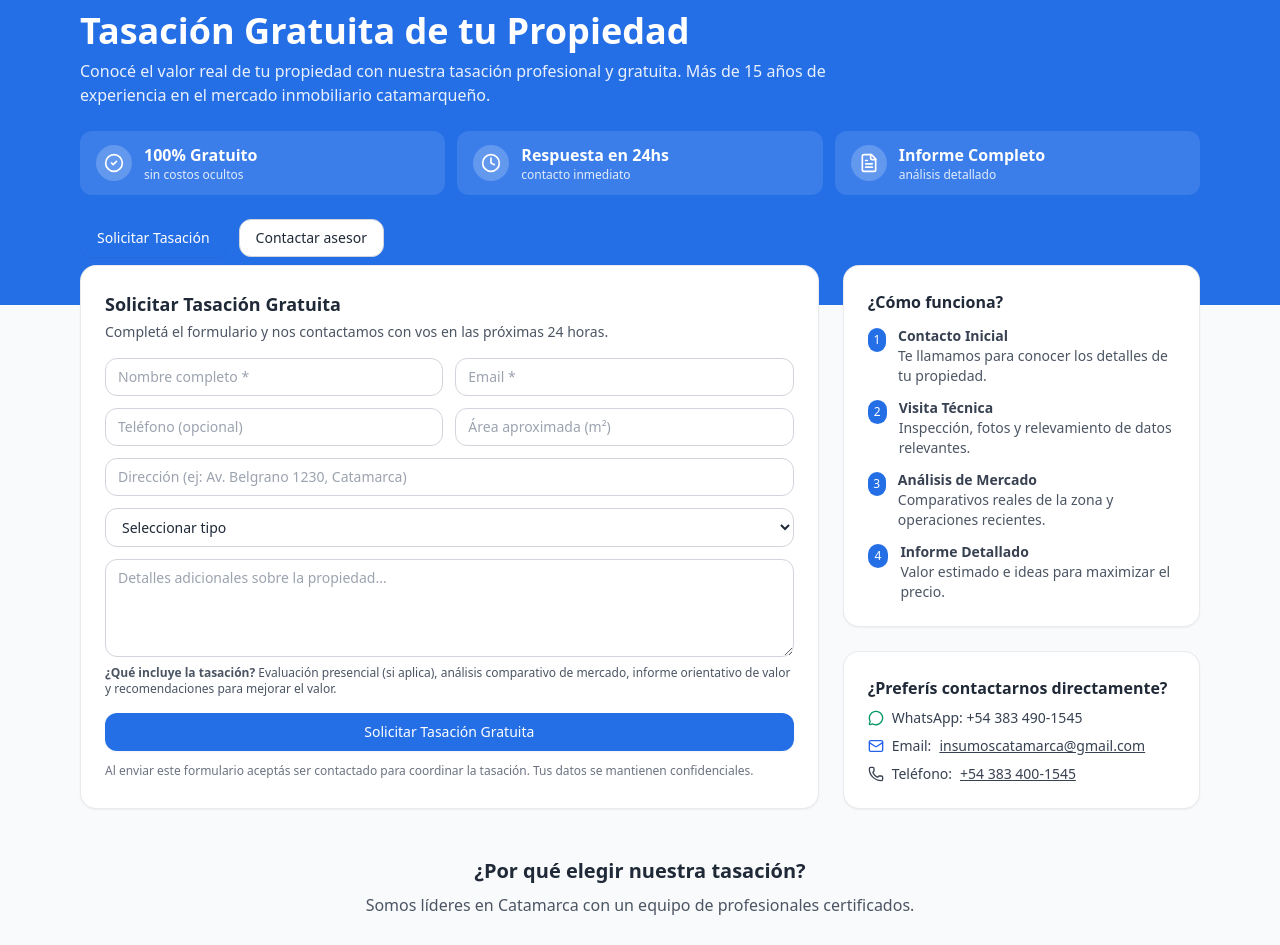
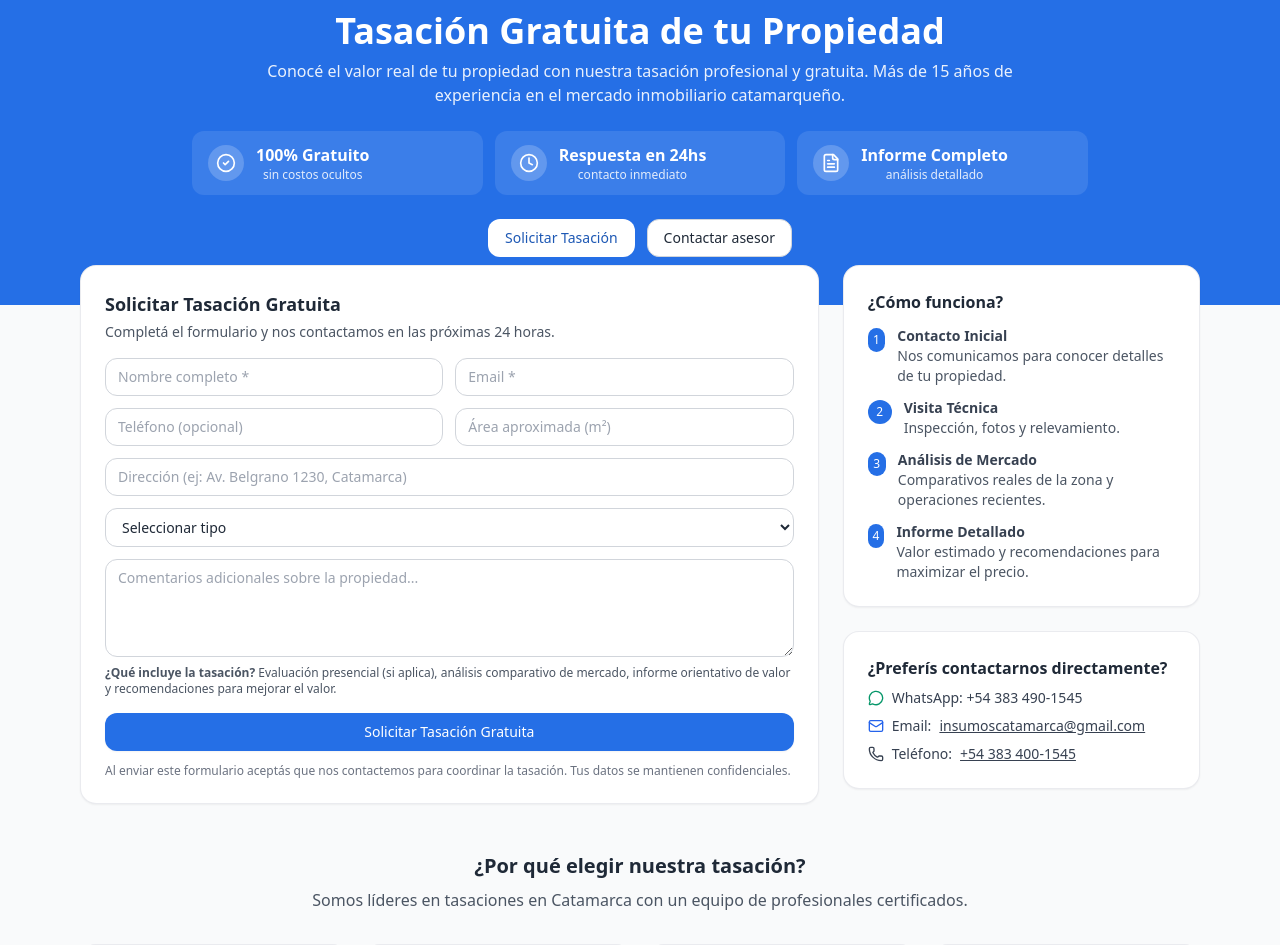
Before and after one commit to DataSenseCat/datainmobiliaria, a React (Vite) app: page /tasaciones in a window 1280 px wide. Shown: the part 187-1132 px from the top of the page. Built offline with nearby package versions, Linux system fonts and the light colour scheme.

Commit message:
Update Tasaciones.tsx

```diff
--- a/src/pages/Tasaciones.tsx
+++ b/src/pages/Tasaciones.tsx
@@ -7,49 +7,44 @@ import { useRef } from 'react'
 
 export default function Tasaciones() {
   const formRef = useRef<HTMLDivElement>(null)
-  const scrollToForm = () => formRef.current?.scrollIntoView({ behavior: 'smooth', block: 'start' })
+  const goForm = () => formRef.current?.scrollIntoView({ behavior: 'smooth', block: 'start' })
 
   return (
     <div className="w-full">
-      {/* HERO azul */}
+      {/* === HERO AZUL centrado con pill + badges (como inmobiliaria1) === */}
       <section className="bg-brand-600 text-white">
-        <div className="container py-12">
-          {/* Pill */}
+        <div className="container py-12 text-center">
           <div className="inline-flex items-center gap-2 text-xs md:text-sm bg-white/15 rounded-full px-3 py-1 mb-3">
             <span className="bg-white text-brand-600 px-2 py-0.5 rounded-full font-semibold">Servicio Gratuito</span>
             <span className="opacity-90">sin costos ocultos</span>
           </div>
 
           <h1 className="text-3xl md:text-4xl font-bold">Tasación Gratuita de tu Propiedad</h1>
-          <p className="opacity-90 mt-2 max-w-3xl">
-            Conocé el valor real de tu propiedad con nuestra tasación profesional y gratuita.
-            Más de 15 años de experiencia en el mercado inmobiliario catamarqueño.
+          <p className="opacity-90 mt-2 max-w-3xl mx-auto">
+            Conocé el valor real de tu propiedad con nuestra tasación profesional y gratuita. Más de 15 años de experiencia en el mercado inmobiliario catamarqueño.
           </p>
 
-          {/* Badges con icono */}
-          <div className="mt-6 grid md:grid-cols-3 gap-3">
+          {/* Badges de 3 columnas */}
+          <div className="mt-6 grid md:grid-cols-3 gap-3 max-w-4xl mx-auto">
             <HeroBadge icon={<CheckCircle2 className="w-5 h-5" />} title="100% Gratuito" desc="sin costos ocultos" />
             <HeroBadge icon={<Clock className="w-5 h-5" />} title="Respuesta en 24hs" desc="contacto inmediato" />
             <HeroBadge icon={<FileText className="w-5 h-5" />} title="Informe Completo" desc="análisis detallado" />
           </div>
 
-          {/* CTA del hero */}
-          <div className="mt-6 flex items-center gap-3">
-            <button onClick={scrollToForm} className="btn btn-primary">Solicitar Tasación</button>
-            <a href="/contacto" className="btn btn-outline">Contactar asesor</a>
+          <div className="mt-6 flex items-center justify-center gap-3">
+            <button onClick={goForm} className="btn bg-white text-brand-700 hover:bg-white/90">Solicitar Tasación</button>
+            <a href="/contacto" className="btn btn-outline border-white text-white hover:bg-white/10">Contactar asesor</a>
           </div>
         </div>
       </section>
 
-      {/* FORM + SIDEBAR */}
+      {/* === FORM + SIDEBAR sobrepuesto === */}
       <section ref={formRef} className="container -mt-10 relative z-10">
         <div className="grid md:grid-cols-3 gap-6">
-          {/* Formulario (col izquierda) */}
+          {/* Formulario */}
           <div className="md:col-span-2 card p-6">
             <h2 className="text-lg font-semibold mb-1">Solicitar Tasación Gratuita</h2>
-            <p className="text-sm text-gray-600 mb-4">
-              Completá el formulario y nos contactamos con vos en las próximas 24 horas.
-            </p>
+            <p className="text-sm text-gray-600 mb-4">Completá el formulario y nos contactamos en las próximas 24 horas.</p>
 
             <form className="grid grid-cols-2 gap-3">
               <input placeholder="Nombre completo *" required />
@@ -61,64 +56,55 @@ export default function Tasaciones() {
                 <option value="" disabled>Seleccionar tipo</option>
                 <option>Casa</option><option>Departamento</option><option>Lote</option><option>Local</option>
               </select>
-              <textarea className="col-span-2" rows={4} placeholder="Detalles adicionales sobre la propiedad..." />
+              <textarea className="col-span-2" rows={4} placeholder="Comentarios adicionales sobre la propiedad..." />
 
-              {/* Info compacta como en la referencia */}
               <div className="col-span-2 text-xs text-gray-600 -mt-1">
-                <strong>¿Qué incluye la tasación?</strong> Evaluación presencial (si aplica), análisis comparativo de mercado,
-                informe orientativo de valor y recomendaciones para mejorar el valor.
+                <strong>¿Qué incluye la tasación?</strong> Evaluación presencial (si aplica), análisis comparativo de mercado, informe orientativo de valor y recomendaciones para mejorar el valor.
               </div>
 
               <button type="submit" className="btn btn-primary col-span-2 mt-1">Solicitar Tasación Gratuita</button>
-              <p className="text-xs text-gray-500 col-span-2">
-                Al enviar este formulario aceptás ser contactado para coordinar la tasación. Tus datos se mantienen confidenciales.
-              </p>
+              <p className="text-xs text-gray-500 col-span-2">Al enviar este formulario aceptás que nos contactemos para coordinar la tasación. Tus datos se mantienen confidenciales.</p>
             </form>
           </div>
 
-          {/* Sidebar (col derecha) */}
+          {/* Sidebar */}
           <aside className="flex flex-col gap-6">
             <div className="card p-6">
               <h3 className="font-semibold mb-3">¿Cómo funciona?</h3>
               <ol className="space-y-3 text-sm text-gray-700">
-                <Step n={1} title="Contacto Inicial" desc="Te llamamos para conocer los detalles de tu propiedad." />
-                <Step n={2} title="Visita Técnica" desc="Inspección, fotos y relevamiento de datos relevantes." />
+                <Step n={1} title="Contacto Inicial" desc="Nos comunicamos para conocer detalles de tu propiedad." />
+                <Step n={2} title="Visita Técnica" desc="Inspección, fotos y relevamiento." />
                 <Step n={3} title="Análisis de Mercado" desc="Comparativos reales de la zona y operaciones recientes." />
-                <Step n={4} title="Informe Detallado" desc="Valor estimado e ideas para maximizar el precio." />
+                <Step n={4} title="Informe Detallado" desc="Valor estimado y recomendaciones para maximizar el precio." />
               </ol>
             </div>
 
             <div className="card p-6">
               <h3 className="font-semibold mb-2">¿Preferís contactarnos directamente?</h3>
               <div className="space-y-2 text-sm text-gray-700">
-                <p className="flex items-center gap-2">
-                  <MessageCircle className="w-4 h-4 text-emerald-600"/> WhatsApp: {SITE.whatsapp}
-                </p>
-                <p className="flex items-center gap-2">
-                  <Mail className="w-4 h-4 text-blue-600"/> Email: <a href={`mailto:${SITE.email}`} className="underline">{SITE.email}</a>
-                </p>
-                <p className="flex items-center gap-2">
-                  <Phone className="w-4 h-4 text-gray-700"/> Teléfono: <a href={`tel:${SITE.phone}`} className="underline">{SITE.phone}</a>
-                </p>
+                <p className="flex items-center gap-2"><MessageCircle className="w-4 h-4 text-emerald-600"/> WhatsApp: {SITE.whatsapp}</p>
+                <p className="flex items-center gap-2"><Mail className="w-4 h-4 text-blue-600"/> Email: <a href={`mailto:${SITE.email}`} className="underline">{SITE.email}</a></p>
+                <p className="flex items-center gap-2"><Phone className="w-4 h-4 text-gray-700"/> Teléfono: <a href={`tel:${SITE.phone}`} className="underline">{SITE.phone}</a></p>
               </div>
             </div>
           </aside>
         </div>
       </section>
 
-      {/* Por qué elegirnos */}
+      {/* === Por qué elegirnos === */}
       <section className="container py-12">
         <h3 className="text-xl font-semibold text-center mb-2">¿Por qué elegir nuestra tasación?</h3>
-        <p className="text-center text-gray-600 mb-8">Somos líderes en Catamarca con un equipo de profesionales certificados.</p>
+        <p className="text-center text-gray-600 mb-8">Somos líderes en tasaciones en Catamarca con un equipo de profesionales certificados.</p>
+
         <div className="grid md:grid-cols-4 gap-4">
-          <FeatureCard icon={<Building2 className="w-5 h-5" />} title="15+ años de experiencia" desc="Amplia trayectoria en el mercado local." />
-          <FeatureCard icon={<Home className="w-5 h-5" />} title="Análisis actualizado" desc="Datos reales de operaciones y ofertas comparables." />
-          <FeatureCard icon={<CheckCircle2 className="w-5 h-5" />} title="Servicio gratuito" desc="Informe sin costo ni compromiso." />
-          <FeatureCard icon={<Clock className="w-5 h-5" />} title="Respuesta en 24 hs" desc="Coordinamos el contacto en menos de 24 horas." />
+          <FeatureCard icon={<Building2 className="w-5 h-5"/>} title="15+ años de experiencia" desc="Trayectoria en el mercado local." />
+          <FeatureCard icon={<Home className="w-5 h-5"/>} title="Análisis actualizado" desc="Datos reales de operaciones y ofertas comparables." />
+          <FeatureCard icon={<CheckCircle2 className="w-5 h-5"/>} title="Servicio gratuito" desc="Informe sin costo ni compromiso." />
+          <FeatureCard icon={<Clock className="w-5 h-5"/>} title="Respuesta en 24 hs" desc="Coordinamos el contacto en menos de 24 horas." />
         </div>
       </section>
 
-      {/* Testimonios */}
+      {/* === Testimonios === */}
       <section className="container pb-10">
         <h3 className="text-xl font-semibold mb-4">Lo que dicen nuestros clientes</h3>
         <div className="grid md:grid-cols-3 gap-4">
@@ -128,7 +114,7 @@ export default function Tasaciones() {
         </div>
       </section>
 
-      {/* FAQ */}
+      {/* === Preguntas frecuentes === */}
       <section className="container pb-12">
         <h3 className="text-xl font-semibold text-center mb-6">Preguntas Frecuentes</h3>
         <div className="max-w-3xl mx-auto space-y-3">
@@ -140,13 +126,13 @@ export default function Tasaciones() {
         </div>
       </section>
 
-      {/* CTA verde final */}
+      {/* === CTA verde final === */}
       <section className="bg-gradient-to-r from-emerald-600 to-green-600 text-white">
         <div className="container py-10 text-center">
           <h3 className="text-xl md:text-2xl font-semibold mb-2">¿Estás pensando en vender tu propiedad?</h3>
-          <p className="opacity-95 mb-5">Conocé el valor real y vendé al mejor precio con nuestro asesoramiento.</p>
+          <p className="opacity-95 mb-5">Una tasación profesional es el primer paso para una venta exitosa.</p>
           <div className="flex items-center justify-center gap-3">
-            <button onClick={scrollToForm} className="btn bg-white text-emerald-700 hover:bg-white/90">Solicitar Tasación Gratuita</button>
+            <button onClick={goForm} className="btn bg-white text-emerald-700 hover:bg-white/90">Solicitar Tasación Gratuita</button>
             <a href="/contacto" className="btn btn-outline border-white text-white hover:bg-white/10">Contactar Asesor</a>
           </div>
         </div>
@@ -155,7 +141,7 @@ export default function Tasaciones() {
   )
 }
 
-/* ---------- componentes pequeños con los mismos efectos ---------- */
+/* ======= componentes pequeños (idéntico “feel” al del sitio de referencia) ======= */
 
 function HeroBadge({ icon, title, desc }:{icon:React.ReactNode,title:string,desc:string}) {
   return (
```
